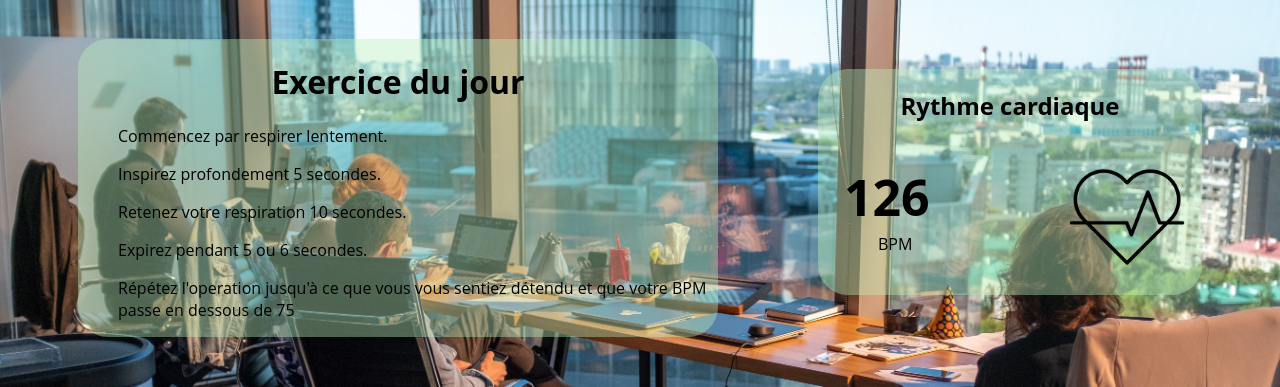
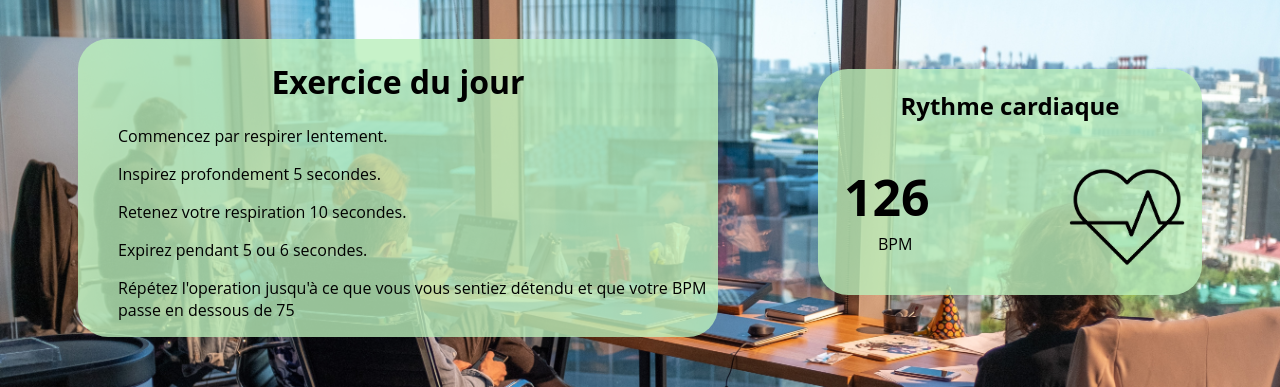
Before and after one commit to Pierro236/Ecosense, a PHP site: page /php/playful.php in a window 1280 px wide. Shown: the part 84-471 px from the top of the page. Run offline with PHP 8.4, Linux system fonts and the light colour scheme.

Commit message:
pour pull

```diff
--- a/css/playful.css
+++ b/css/playful.css
@@ -14,7 +14,7 @@ body {
 
 .paragraphe{
 
-  background-color: rgb(188, 241, 188, 0.4);
+  background-color: rgb(188, 241, 188, 0.8);
   width: 50%;
   color: black;
 
@@ -82,7 +82,7 @@ body {
 .cardio {
   width: 30%;
   float:right;
-  background-color: rgb(188, 241, 188, 0.4);
+  background-color: rgb(188, 241, 188, 0.8);
   border-radius: 30px;
   height: 30%;
 
--- a/css/room.css
+++ b/css/room.css
@@ -40,7 +40,7 @@ body {
    /* display: inline-block; */
  }
 
- .cod{\
+ .cod{
    width: 40%;
    height: 500px;
    margin-left: 10%;
--- a/css/style_main.css
+++ b/css/style_main.css
@@ -70,6 +70,7 @@ p {
   font-family: -apple-system, BlinkMacSystemFont, "Segoe UI", Roboto, Oxygen,
     Ubuntu, Cantarell, "Open Sans", "Helvetica Neue", sans-serif;
 }
+
 
 h1 {
   font-family: monospace;
@@ -145,4 +146,6 @@ h1 {
 
 
 
+
+
 /* fin footer*/
--- a/index.php
+++ b/index.php
@@ -85,7 +85,6 @@ if ($_GET) {
 
             <input type="submit" name="Btncx" id="formlogin" value='Connexion'>
 
-
         </form>
 
 
```
